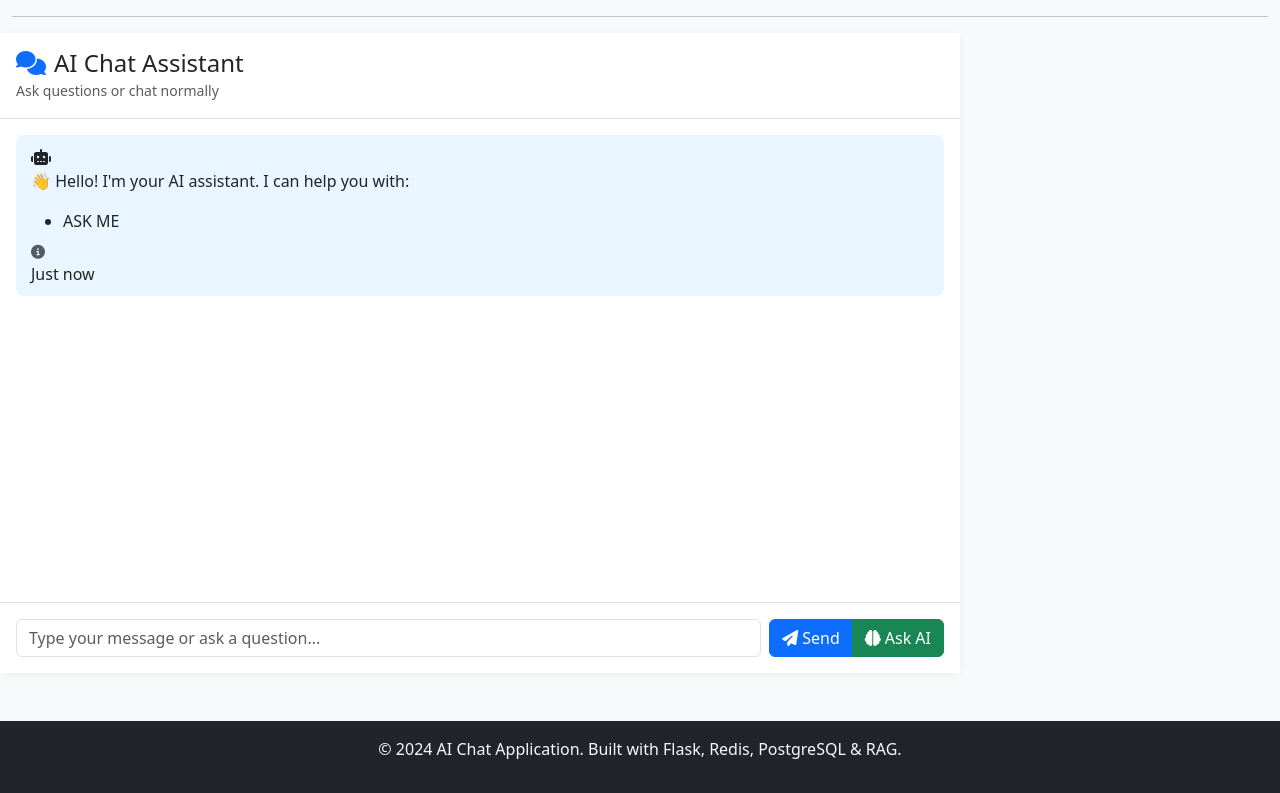
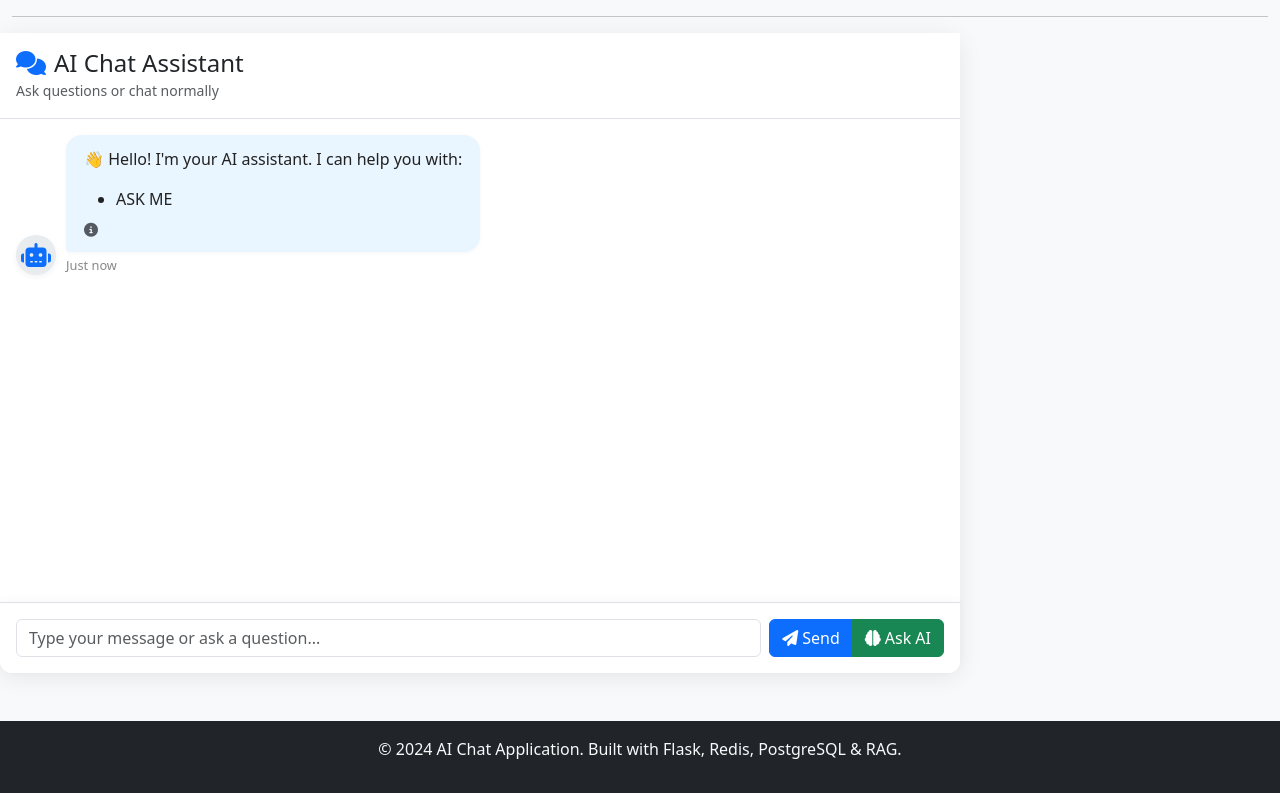
Before and after one commit to SairajNanda/RAG_architecture, a Flask app: page / in a window 1280 px wide. Shown: the part 56-849 px from the top of the page. Run offline with Flask 3, Linux system fonts and the light colour scheme.

Commit message:
initial commit3

```diff
--- a/static/css/style.css
+++ b/static/css/style.css
@@ -1,22 +1,138 @@
 body {
     background: #f8f9fa;
 }
+
 .chat-main {
     background: #fff;
-    border-radius: 8px;
-    box-shadow: 0 2px 8px rgba(0,0,0,0.05);
+    border-radius: 12px;
+    box-shadow: 0 4px 24px rgba(0,0,0,0.08);
     min-height: 80vh;
+    padding: 0;
+    display: flex;
+    flex-direction: column;
+    height: 80vh;
 }
-.ai-message {
+
+.chat-messages {
+    flex: 1 1 auto;
+    overflow-y: auto;
+    max-height: none;
+    min-height: 0;
+    padding: 20px 10px 10px 10px;
+    display: flex;
+    flex-direction: column;
+    gap: 12px;
+}
+
+.message {
+    display: flex;
+    align-items: flex-end;
+    gap: 10px;
+}
+
+.message.ai-message {
+    flex-direction: row;
+    justify-content: flex-start;
+}
+
+.message.user-message {
+    flex-direction: row-reverse;
+    justify-content: flex-end;
+}
+
+.message-avatar {
+    width: 40px;
+    height: 40px;
+    background: #e9ecef;
+    border-radius: 50%;
+    display: flex;
+    align-items: center;
+    justify-content: center;
+    font-size: 1.5rem;
+    color: #0d6efd;
+    box-shadow: 0 2px 6px rgba(0,0,0,0.05);
+}
+
+.message-content {
+    max-width: 70%;
+    display: flex;
+    flex-direction: column;
+    align-items: flex-start;
+}
+
+.message.user-message .message-content {
+    align-items: flex-end;
+}
+
+.message-bubble {
     background: #e9f5ff;
-    border-radius: 8px;
-    padding: 10px 15px;
-    margin-bottom: 10px;
+    border-radius: 16px 16px 16px 4px;
+    padding: 12px 18px;
+    font-size: 1rem;
+    color: #222;
+    box-shadow: 0 1px 4px rgba(0,0,0,0.04);
+    margin-bottom: 2px;
+    word-break: break-word;
+    transition: background 0.2s;
 }
-.user-message {
+
+.message.user-message .message-bubble {
     background: #d1ffd6;
-    border-radius: 8px;
-    padding: 10px 15px;
-    margin-bottom: 10px;
-    text-align: right;
+    border-radius: 16px 16px 4px 16px;
+    color: #222;
 }
+
+.message-time {
+    font-size: 0.8rem;
+    color: #888;
+    margin-top: 2px;
+}
+
+.typing-indicator {
+    display: flex;
+    align-items: center;
+    margin-top: 8px;
+}
+
+.typing-dots span {
+    display: inline-block;
+    width: 8px;
+    height: 8px;
+    margin-right: 2px;
+    background: #0d6efd;
+    border-radius: 50%;
+    opacity: 0.6;
+    animation: blink 1.4s infinite both;
+}
+
+.typing-dots span:nth-child(2) {
+    animation-delay: 0.2s;
+}
+.typing-dots span:nth-child(3) {
+    animation-delay: 0.4s;
+}
+
+@keyframes blink {
+    0%, 80%, 100% { opacity: 0.6; }
+    40% { opacity: 1; }
+}
+
+.chat-input {
+    background: #fff;
+    border-radius: 0 0 12px 12px;
+    box-shadow: 0 -2px 8px rgba(0,0,0,0.03);
+}
+
+@media (max-width: 768px) {
+    .chat-main {
+        min-height: 60vh;
+        height: 60vh;
+    }
+    .chat-messages {
+        max-height: none;
+        min-height: 0;
+    }
+    .message-content {
+        max-width: 90%;
+    }
+}
```
Also changed, not shown: README.md, rag_service.py (line endings or trailing spaces), 1 other file.
